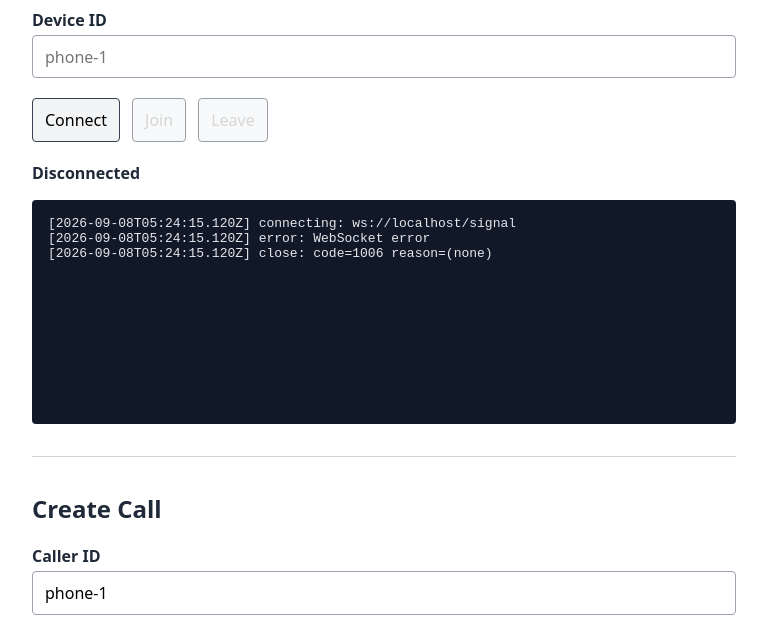
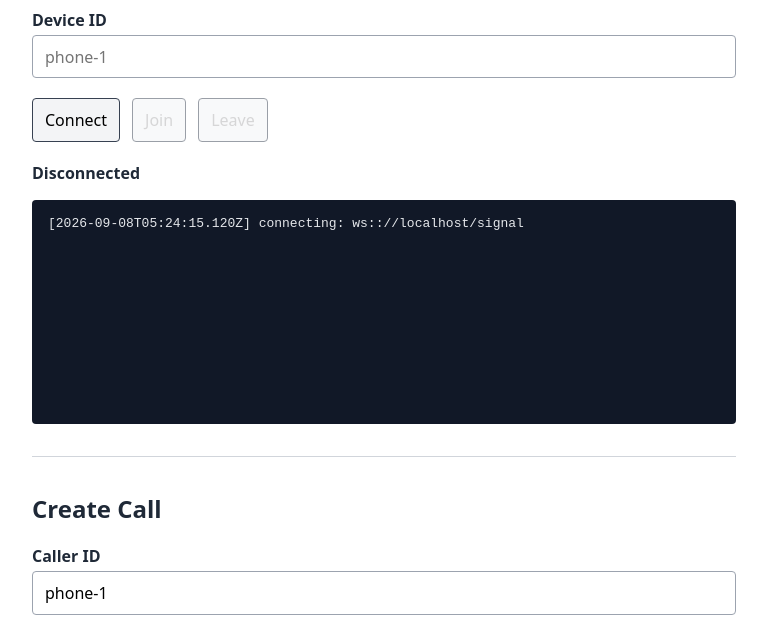
Before and after one commit to Divyansh-132006/VoId-Backend, a website: page signal-test.html in a window 1280 px wide. Both pictures are taken after a click on the button "Connect". Shown: the part 171-795 px from the top of the page, without its empty margins (256-1023 px from the left). Drawn offline with Linux system fonts and the light colour scheme.

```diff
--- a/signal-test.html
+++ b/signal-test.html
@@ -197,7 +197,8 @@
         return;
       }
 
-      const url = `ws://${window.location.host}/signal`;
+      const protocol = window.location.protocol === 'https:' ? 'wss:' : 'ws:';
+const url = `${protocol}://${window.location.host}/signal`;
       writeLog('connecting', url);
       socket = new WebSocket(url);
       socket.addEventListener('open', () => {
```
